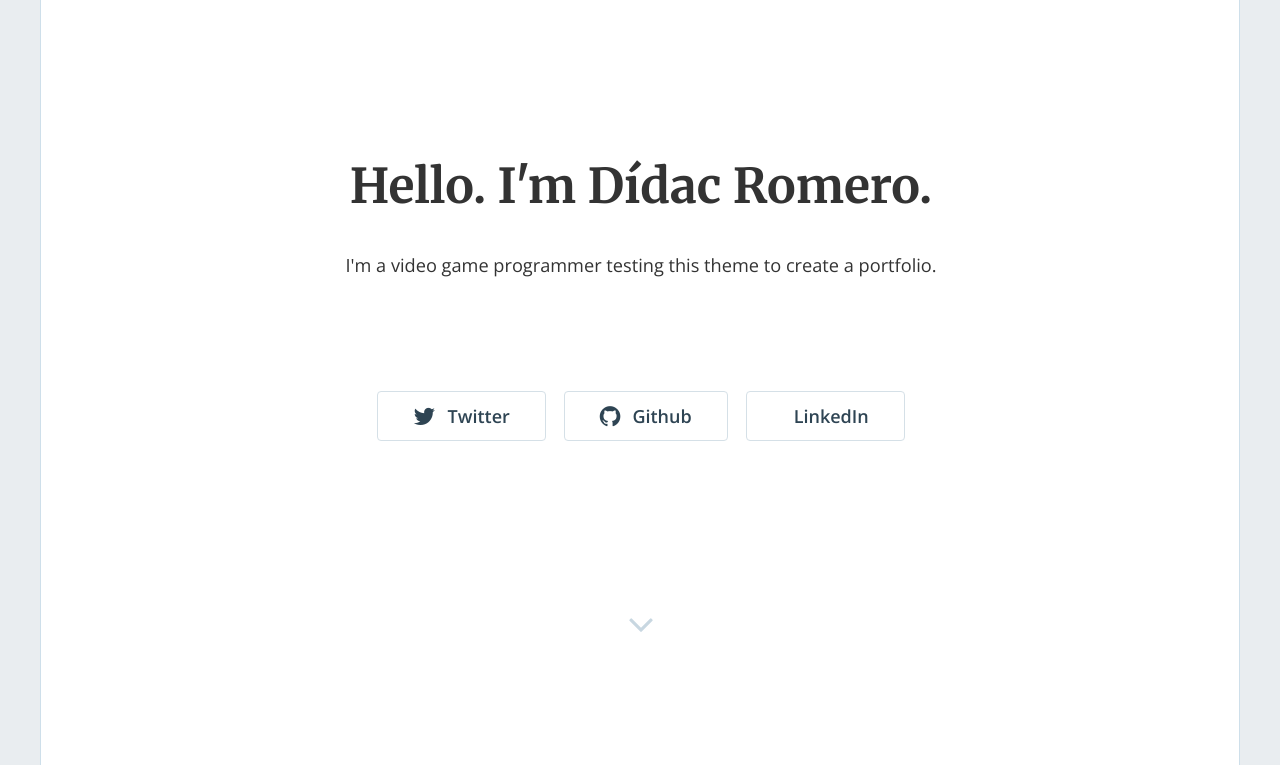
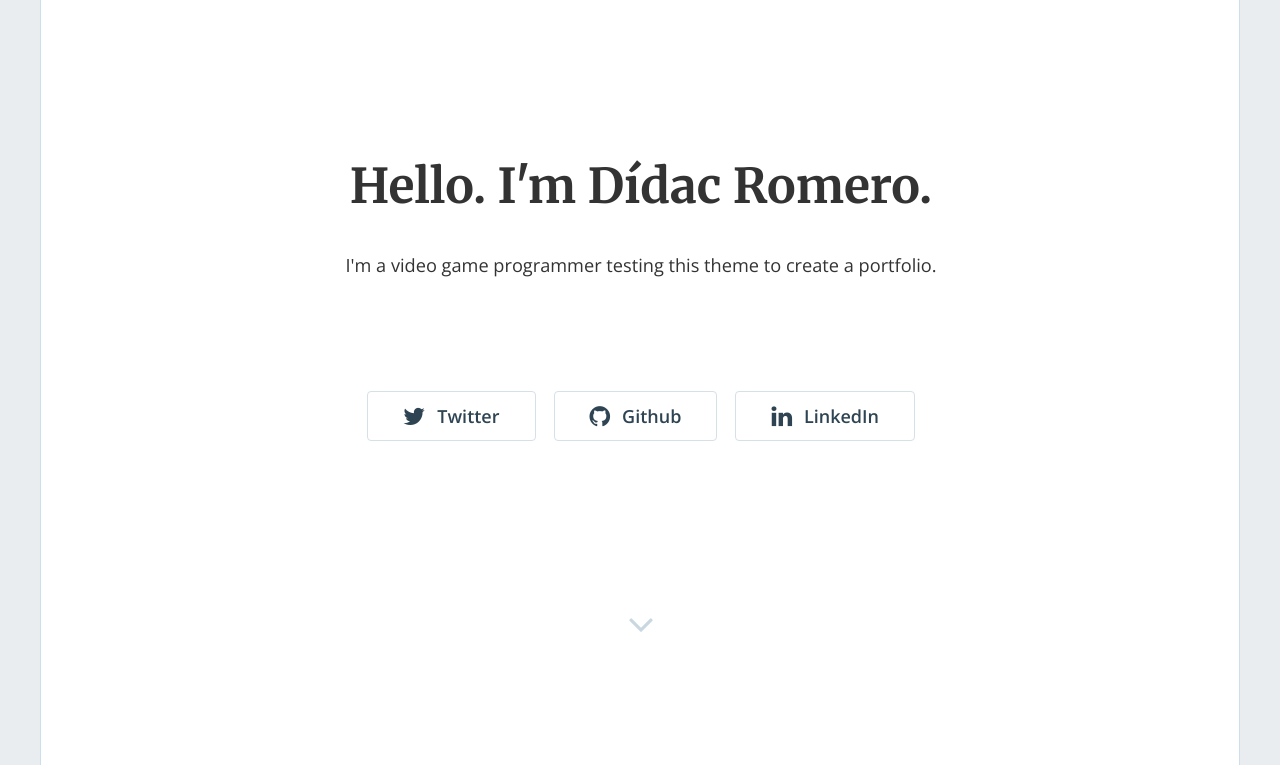
Before and after one commit to DidacRomero/didacromero.github.io, a Jekyll site: the page built from index.html, in a window 1280 px wide. Shown: the top 765 px of the page. Built offline with Jekyll 4.4.1, drawn with Linux system fonts in a browser that asks for light colours; nearby versions of some CDN libraries; the list of posts is cut into pages by our own code; grey boxes are pictures that could not be loaded.

Commit message:
Trying to include LinkedIn logo iinto button

```diff
--- a/_includes/home-hero.html
+++ b/_includes/home-hero.html
@@ -34,7 +34,7 @@
               <a href="https://github.com/{{ site.github_username }}"><button class="btn btn-default btn-lg"><i class="fa fa-github fa-lg"></i>Github</button></a>
             {% endif %}
             {% if site.linkedin_url != '' %}
-              <a href="{{ site.linkedin_url }}"><button class="btn btn-default btn-lg"><i class="fa fa-LinkedIn fa-lg"></i>LinkedIn</button></a>
+              <a href="{{ site.linkedin_url }}"><button class="btn btn-default btn-lg"><i class="fa fa-linkedin fa-lg"></i>LinkedIn</button></a>
             {% endif %}
 
           </div>
```
